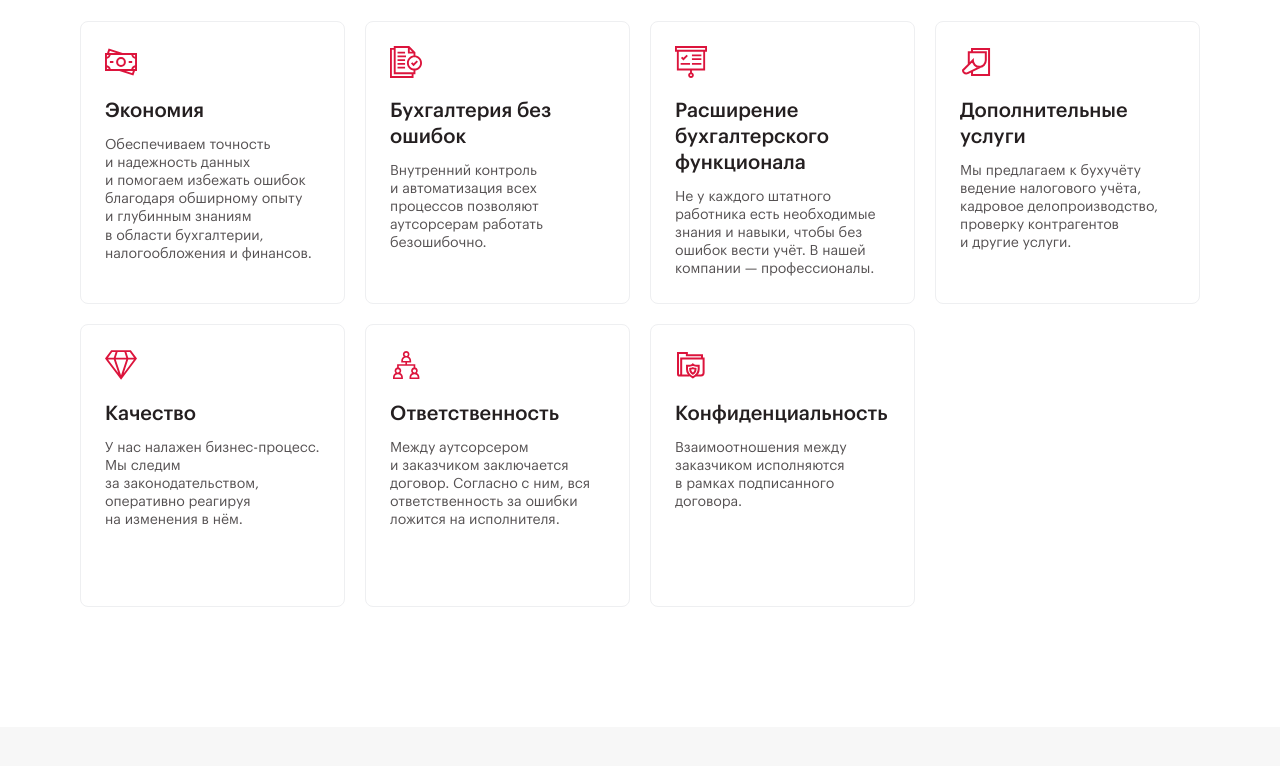
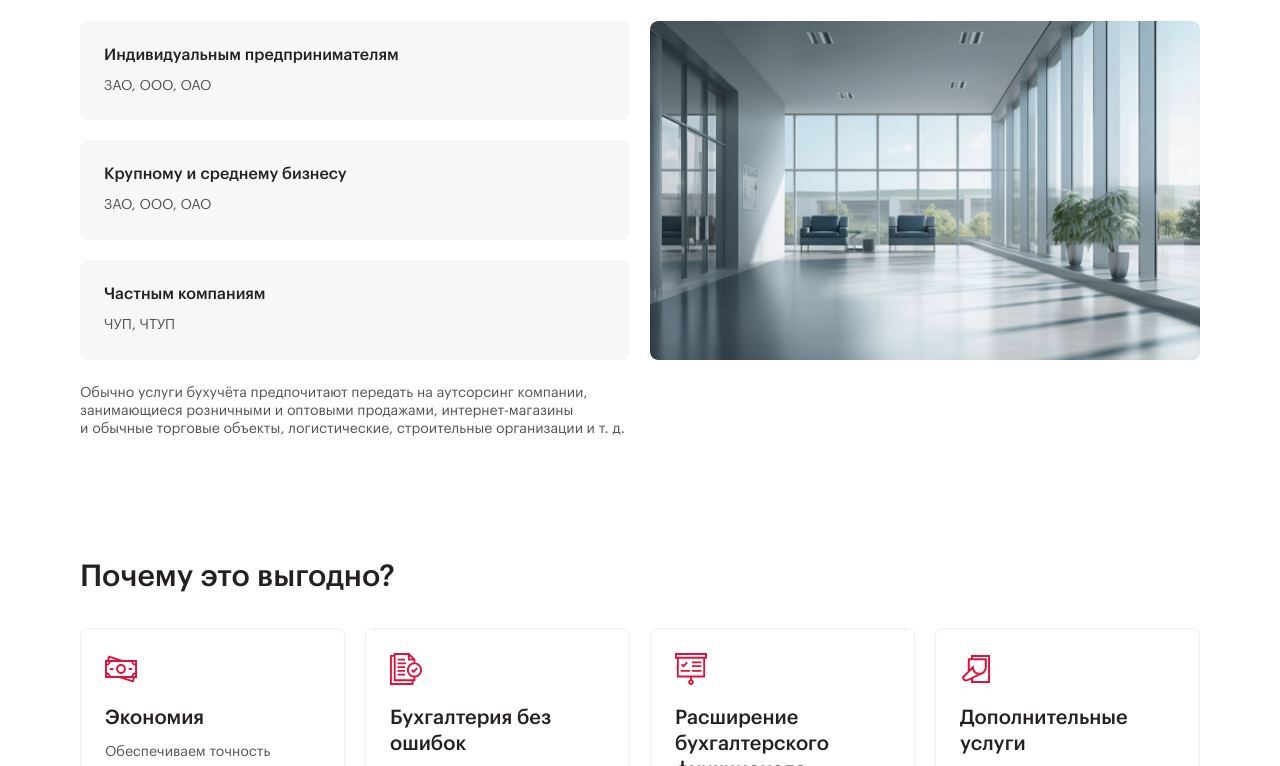
Before and after one commit to DiMoNiO04/otchet-by, a website: page app/services.html in a window 1280 px wide. Shown: the part 175-941 px from the top of the page. Drawn offline with nearby package versions, Linux system fonts and the light colour scheme.

Commit message:
feat: add section suitable

```diff
--- a/app/services.html
+++ b/app/services.html
@@ -601,6 +601,38 @@
   </div>
 </header>
  <main>
+  <section class="suitable section">
+  <div class="container">
+    <div class="suitable__container">
+      <h2 class="h2">Кому подходит</h2>
+      <div class="suitable__blocks">
+        <ul class="suitable__items">
+          <li>
+            <b>Индивидуальным предпринимателям</b>
+            <p>ЗАО, ООО, ОАО</p>
+          </li>
+          <li>
+            <b>Крупному и среднему бизнесу</b>
+            <p>ЗАО, ООО, ОАО</p>
+          </li>
+          <li>
+            <b>Частным компаниям</b>
+            <p>ЧУП, ЧТУП</p>
+          </li>
+        </ul>
+        <div class="suitable__img">
+          <img src="assets/img/suitable/suitable.png" alt="" />
+        </div>
+      </div>
+      <div class="suitable__txts content">
+        <p>
+          Обычно услуги бухучёта предпочитают передать на аутсорсинг компании, занимающиеся розничными и оптовыми
+          продажами, интернет-магазины и обычные торговые объекты, логистические, строительные организации и т. д.
+        </p>
+      </div>
+    </div>
+  </div>
+</section>
  <section class="beneficial section">
   <div class="container">
     <div class="beneficial__container">
@@ -690,6 +722,7 @@
     </div>
   </div>
 </section>
+
   <section class="section work">
   <div class="container">
     <div class="work__container">
@@ -759,7 +792,6 @@
     </div>
   </div>
 </section>
-
  <section class="specialize section">
   <div class="container">
     <div class="specialize__container">
@@ -855,6 +887,7 @@
     </div>
   </div>
 </section>
+
   <section class="section team">
   <div class="container">
     <div class="team__container">
@@ -933,7 +966,6 @@
     </div>
   </div>
 </section>
-
  <section class="bussines-partners section">
   <div class="container">
     <div class="bussines-partners__container">
@@ -973,6 +1005,7 @@
     </div>
   </div>
 </section>
+
   <section class="reviews section">
   <div class="container">
     <div class="reviews__container">
@@ -1075,7 +1108,6 @@
     </div>
   </div>
 </section>
-
  <section class="questions section">
   <div class="container">
     <div class="questions__container">
@@ -1241,6 +1273,7 @@
     </div>
   </div>
 </section>
+
   <section class="application section">
   <div class="container">
     <div class="application__container" style="background-image: url(assets/img/apply/application.png)">
--- a/src/scss/pages/services/_index.scss
+++ b/src/scss/pages/services/_index.scss
@@ -2,3 +2,4 @@
 @import './cost-maintainance';
 @import './beneficial';
 @import './specialize';
+@import './suitable';
--- /dev/null
+++ b/src/scss/pages/services/_suitable.scss
@@ -0,0 +1,87 @@
+.suitable {
+  .h2 {
+    margin-bottom: 32px;
+  }
+
+  &__txts {
+    width: 50%;
+
+    p {
+      color: $greyTxt;
+    }
+  }
+
+  &__blocks {
+    margin-bottom: 24px;
+    @include grid(2);
+    column-gap: 20px;
+  }
+
+  &__img img {
+    border-radius: 8px;
+  }
+
+  &__items {
+    @include grid(1);
+    grid-auto-rows: 1fr;
+    row-gap: 20px;
+
+    li {
+      padding: 24px;
+      border-radius: 8px;
+      background-color: $grayBg;
+
+      b {
+        @include bold16;
+        display: block;
+        margin-bottom: 12px;
+      }
+
+      p {
+        @include regular14;
+        color: $greyTxt;
+      }
+    }
+  }
+}
+
+@media screen and (max-width: $tablet) {
+  .suitable {
+    &__blocks {
+      @include grid(1);
+      row-gap: 32px;
+      margin-bottom: 32px;
+    }
+
+    &__img {
+      @include sizes(100%, 266px);
+    }
+
+    &__txts {
+      width: 100%;
+    }
+  }
+}
+
+@media screen and (max-width: $mob) {
+  .suitable {
+    .h2 {
+      margin-bottom: 24px;
+    }
+
+    &__blocks {
+      row-gap: 24px;
+      margin-bottom: 24px;
+    }
+
+    &__items {
+      li {
+        padding: 20px;
+      }
+    }
+
+    &__img {
+      height: 240px;
+    }
+  }
+}
```
Also changed, not shown: src/html/pages/services/main.html (+5 -4 lines), src/html/pages/services/suitable.html (added, +32 -0 lines), app/assets/img/suitable/suitable.png (added), app/assets/img/suitable/suitable.webp (added), app/css/main.css, src/assets/img/suitable/suitable.png (added). Lines whose indentation alone changed are shown as unchanged.
